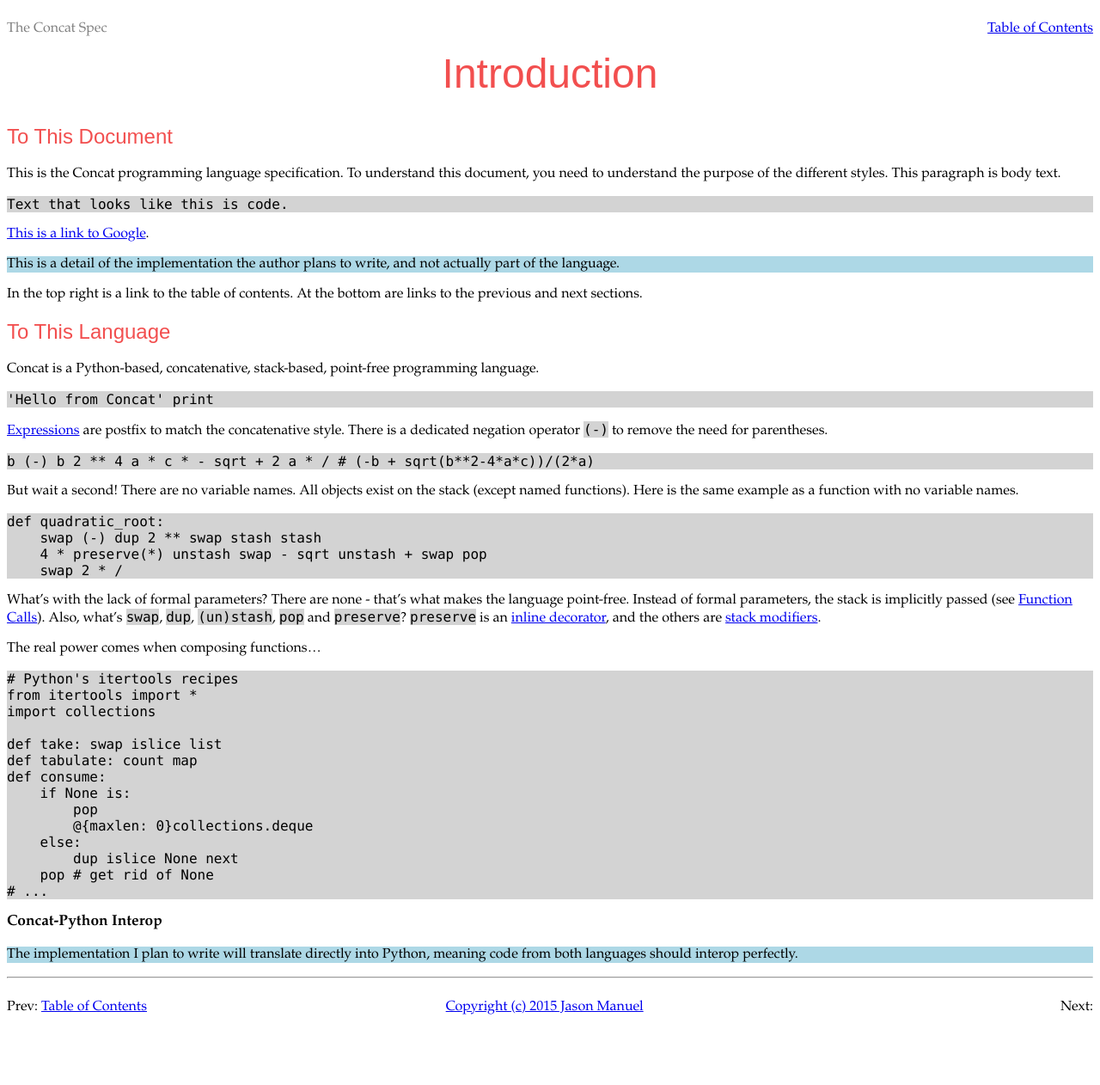
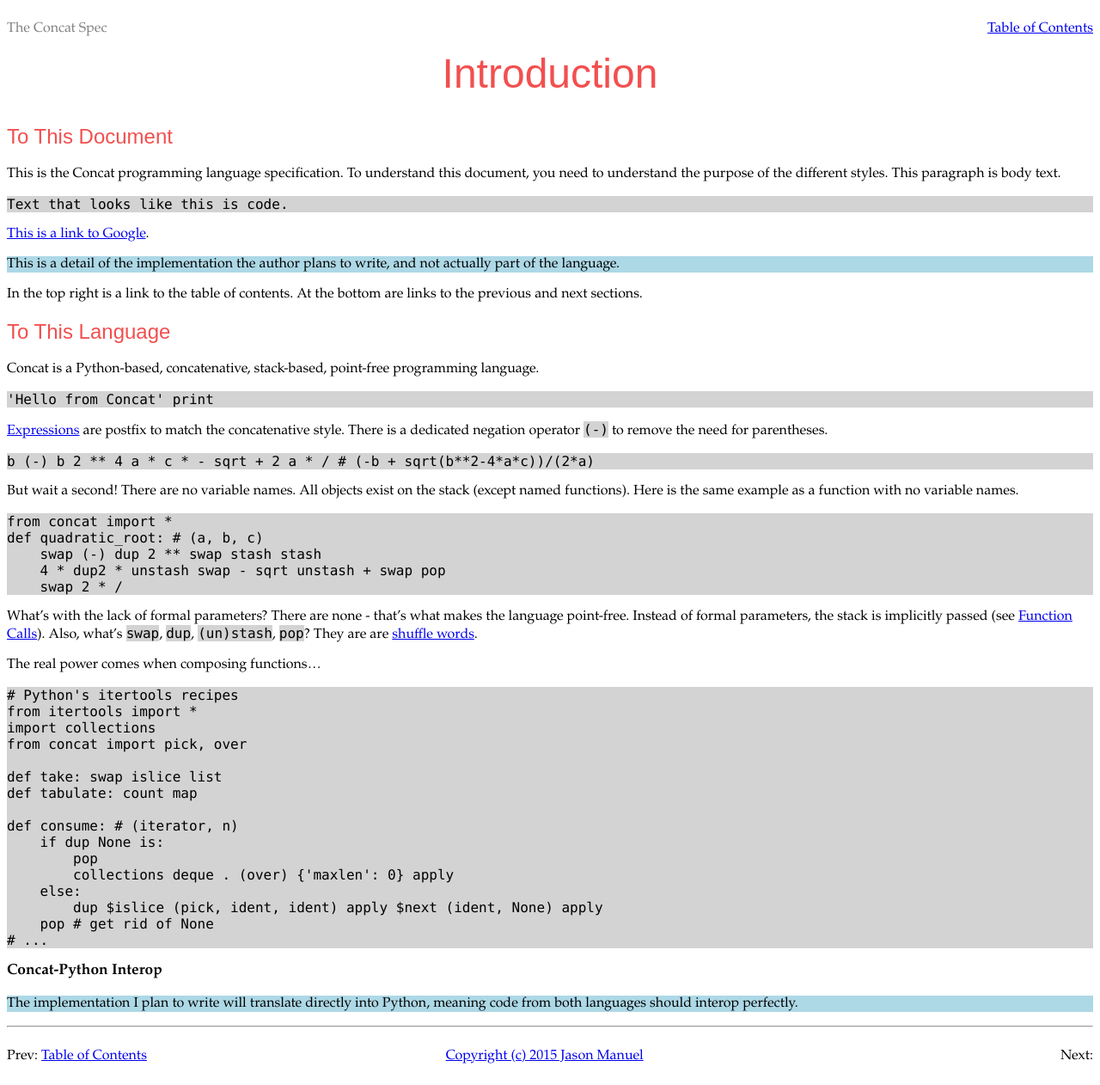
Before and after one commit to jmanuel1/concat-spec, a Jekyll site: the page built from index.md, in a window 1280 px wide. Shown: the whole page at 86% size. Built offline with Jekyll 4.4.1, drawn with Linux system fonts in a browser that asks for light colours; before the commit the page ends 1205 px from its top, so only the background shows below that.

Commit message:
Added stack modifiers section
Other sections updated to reflect changes

```diff
--- a/css/default.css
+++ b/css/default.css
@@ -48,3 +48,12 @@ header {
     float: right;
     text-align: right;
 }
+
+table {
+    background-color: lightGray;
+}
+
+thead {
+    background-color: white;
+    font: 13pt 'Century Gothic', sans-serif;
+}
--- a/index.md
+++ b/index.md
@@ -44,32 +44,33 @@ But wait a second! There are no variable names. All objects exist on the stack
 (except named functions). Here is the same example as a function with no variable
 names.
 
-    def quadratic_root:
+    from concat import *
+    def quadratic_root: # (a, b, c)
         swap (-) dup 2 ** swap stash stash
-        4 * preserve(*) unstash swap - sqrt unstash + swap pop
+        4 * dup2 * unstash swap - sqrt unstash + swap pop
         swap 2 * /
 
 What's with the lack of formal parameters? There are none - that's what makes
 the language point-free. Instead of formal parameters, the stack is implicitly
 passed (see [Function Calls][functioncalls]). Also, what's `swap`, `dup`,
-`(un)stash`, `pop` and `preserve`? `preserve` is an
-[inline decorator][inlinedecorators], and the others are
-[stack modifiers][stackmodifiers].
+`(un)stash`, `pop`? They are are [shuffle words][shufflewords].
 
 The real power comes when composing functions...
 
     # Python's itertools recipes
     from itertools import *
     import collections
+    from concat import pick, over
 
     def take: swap islice list
     def tabulate: count map
-    def consume:
-        if None is:
+
+    def consume: # (iterator, n)
+        if dup None is:
             pop
-            @{maxlen: 0}collections.deque
+            collections deque . (over) {'maxlen': 0} apply
         else:
-            dup islice None next
+            dup $islice (pick, ident, ident) apply $next (ident, None) apply
         pop # get rid of None
     # ...
 
@@ -80,7 +81,6 @@ The real power comes when composing functions...
     meaning code from both languages should interop perfectly.
 </p>
 
-  [stackmodifiers]:    stack_modifiers.html
+  [shufflewords]:      {{ site.url }}/stdlib/shuffle_words.html
   [expressions]:       expressions.html
   [functioncalls]:     function_calls.html
-  [inlinedecorators]:  inlinedecorators.html
```
Also changed, not shown: stdlib/shuffle_words.md (added, +144 -0 lines).
